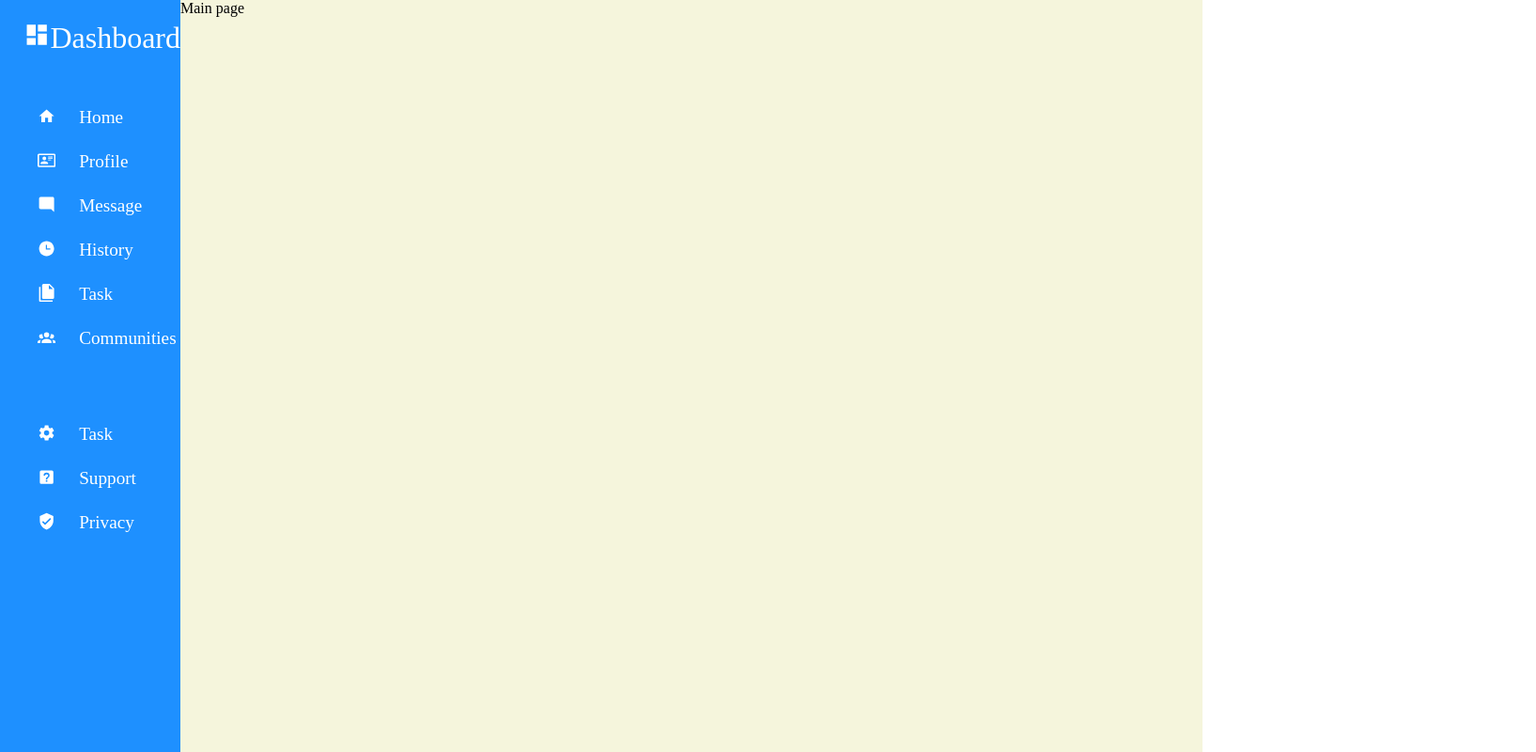
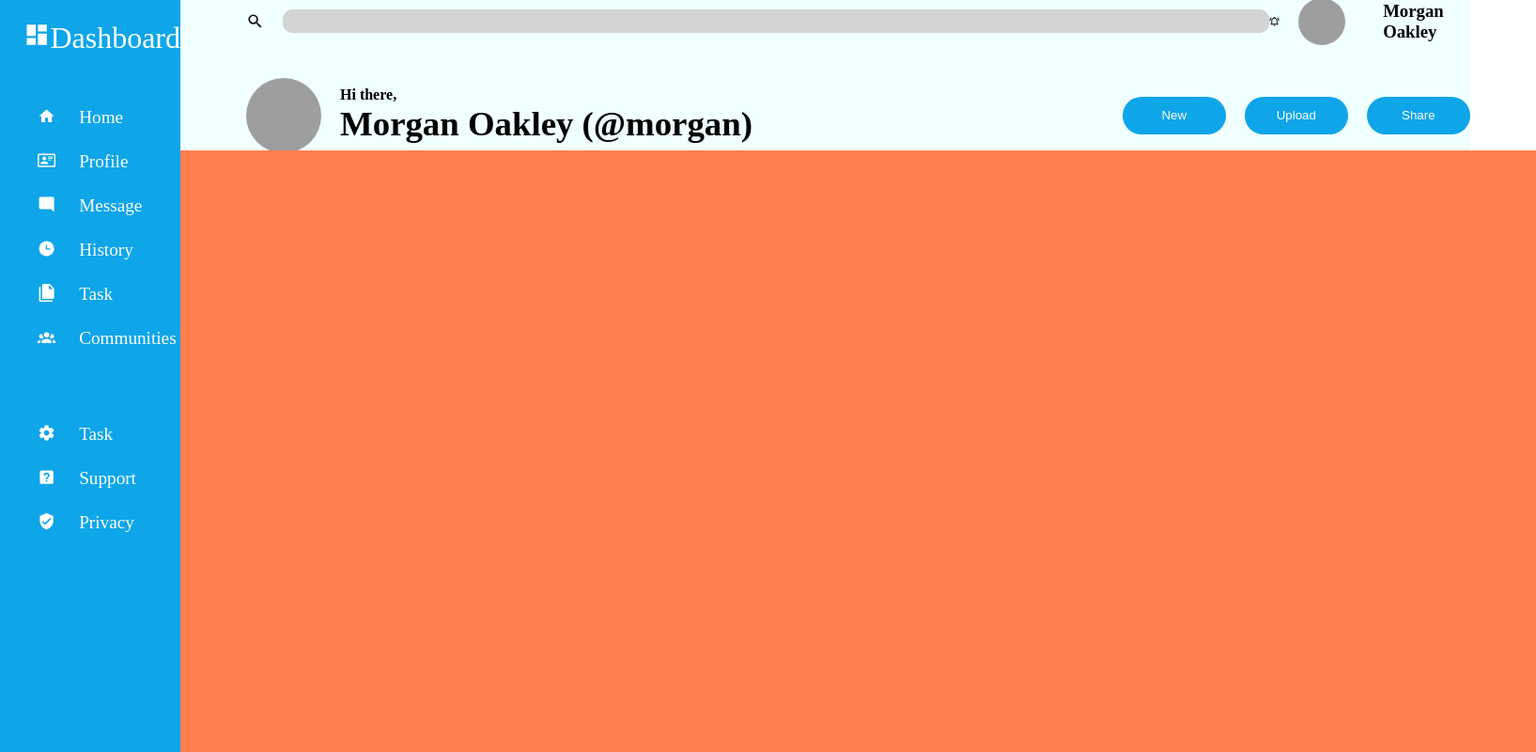
Before and after one commit to uncledreu/odin-admin-dashboard, a plain HTML site: page index.html in a window 1280 px wide. Shown: the whole page at 94% size, 1635 px wide, since content can reach past the window. Drawn offline with Linux system fonts and the light colour scheme; grey boxes are pictures that could not be loaded.

Commit message:
Nav bar completed
The nav bar has been completed.
I'm currently working on the section of the page
below the nav bar.

```diff
--- a/dashboard.css
+++ b/dashboard.css
@@ -15,16 +15,16 @@
 
 .sidebar{
     height: 100vh;
-    background-color:dodgerblue;
+    background-color: #0ea5e9;
     color: white;
     display: flex;
     flex-direction: column;
     align-content: center;
 }
 
-.main{
+.rightSide{
     height: 100vh;
-    background-color:beige;
+    background-color:azure;
 }
 
 /* sidebar */
@@ -83,3 +83,126 @@ a {
 .iconsSet1, .iconsSet2{
     margin-left: 40px;
 }
+
+/* right side */
+
+.rightSide{
+    display: grid;
+    grid-template-columns: repeat(1);
+    grid-template-rows: repeat(1, 20vh) repeat(1, 80vh);
+}
+
+.nav{
+    background-color:azure;
+    display: flex;
+    flex-direction: column;
+    justify-content: center;
+    align-content: center;
+    margin-left: 70px;
+    margin-right: 70px;
+
+}
+
+.pageBody{
+    background-color: coral;
+
+}
+/* icon and img settings*/
+
+.search svg, .box1 svg{
+    height: 19.2px;
+    width: 19.2px;
+    fill: black;
+}
+
+.profilePic img {
+    height: 80px;
+    max-width: 80px;
+    border-radius: 50px;
+}
+
+.box1 img{
+    height: 50px;
+    max-width: 50px;
+    border-radius: 50px;
+    display: block;
+
+}
+
+.search, .profile{
+    display: flex;
+    flex-direction: row;
+    justify-content: space-between;
+}
+
+.search{
+    margin-bottom: 35px;
+}
+
+.profile{
+    display: flex;
+    align-content: center;
+}
+
+.profilePic, .buttons{
+    display: flex;
+    flex-direction: row;
+    justify-content: center;
+    align-content: center;
+}
+
+.search div{
+    display: flex;
+    flex-direction: row;
+
+}
+
+.searchBox, .box1, .profilePic, .buttons{
+    display: flex;
+    gap: 20px;
+    justify-items: center;
+    align-items: center;
+
+}
+
+.buttons{
+
+    gap: 20px;
+}
+
+input{
+    width: 1050px;
+    height: 25px;
+    border-radius: 10px;
+    background-color:#d4d4d4;
+    border: 1px solid #d4d4d4;
+
+}
+
+.text1{
+    font-weight: 600;
+}
+
+.text2{
+    font-size: 2.3rem;
+    font-weight: 700;
+}
+
+
+button{
+    width: 110px;
+    height: 40px;
+    border-radius: 20px;
+    border: none;
+    color: white;
+    background-color: #0ea5e9;
+
+}
+
+/*
+.box1a, .box1b, .box1c{
+
+    justify-items: center;
+    align-items: center;
+}
+*/
--- a/index.html
+++ b/index.html
@@ -78,7 +78,41 @@
                 </div>
             </div>
         </div>
-        <div class="main">Main page</div>
+        <div class="rightSide">
+            <div class="nav">
+                <div class="search">
+                    <div class="searchBox">
+                        <svg xmlns="http://www.w3.org/2000/svg" viewBox="0 0 24 24"><title>magnify</title>
+                            <path d="M9.5,3A6.5,6.5 0 0,1 16,9.5C16,11.11 15.41,12.59 14.44,13.73L14.71,14H15.5L20.5,19L19,20.5L14,15.5V14.71L13.73,14.44C12.59,15.41 11.11,16 9.5,16A6.5,6.5 0 0,1 3,9.5A6.5,6.5 0 0,1 9.5,3M9.5,5C7,5 5,7 5,9.5C5,12 7,14 9.5,14C12,14 14,12 14,9.5C14,7 12,5 9.5,5Z" />
+                        </svg>
+                        <form action="">
+                            <input type="text">
+                        </form>
+                    </div>
+                    <div class="box1">
+                        <svg xmlns="http://www.w3.org/2000/svg" viewBox="0 0 24 24"><title>bell-ring-outline</title>
+                            <path d="M10,21H14A2,2 0 0,1 12,23A2,2 0 0,1 10,21M21,19V20H3V19L5,17V11C5,7.9 7.03,5.17 10,4.29C10,4.19 10,4.1 10,4A2,2 0 0,1 12,2A2,2 0 0,1 14,4C14,4.1 14,4.19 14,4.29C16.97,5.17 19,7.9 19,11V17L21,19M17,11A5,5 0 0,0 12,6A5,5 0 0,0 7,11V18H17V11M19.75,3.19L18.33,4.61C20.04,6.3 21,8.6 21,11H23C23,8.07 21.84,5.25 19.75,3.19M1,11H3C3,8.6 3.96,6.3 5.67,4.61L4.25,3.19C2.16,5.25 1,8.07 1,11Z" />
+                        </svg>
+                        <img src="./img/7600_4_10.jpg" alt="Profile pictures">
+                        <p><h3>Morgan Oakley</h3></p>
+                    </div>
+                </div>
+                <div class="profile">
+                    <div class="profilePic">
+                        <img src="./img/7600_4_10.jpg" alt="Profile pictures">
+                        <p><spa class="text1">Hi there,</spa><br>
+                            <span class="text2">Morgan Oakley (@morgan)</span></p>
+                        </p>
+                    </div>
+                    <div class="buttons">
+                        <button>New</button>
+                        <button>Upload</button>
+                        <button>Share</button>
+                    </div>
+                </div>
+            </div>
+            <div class="pageBody"></div>
+        </div>
     </div>
 
 </body>
```
Also changed, not shown: 1 other file.
